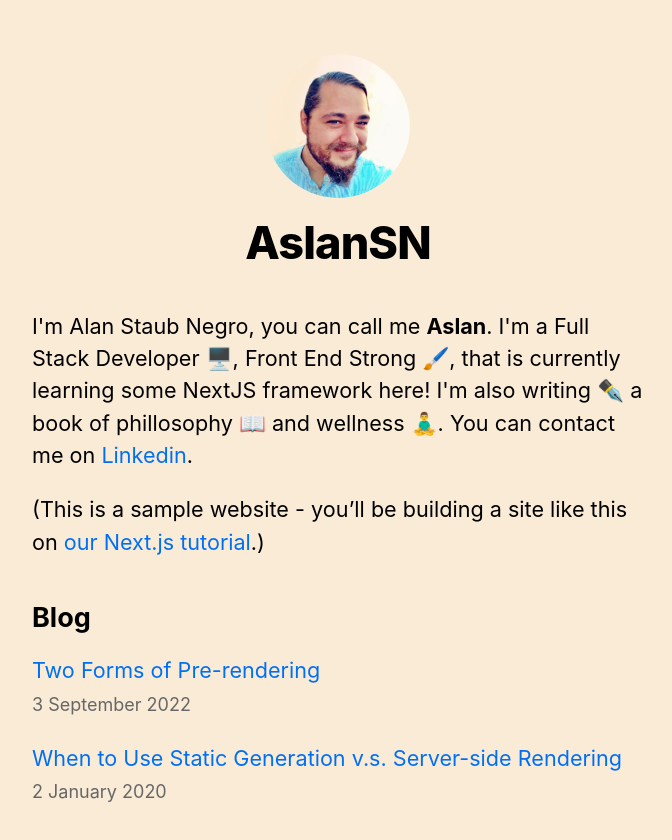
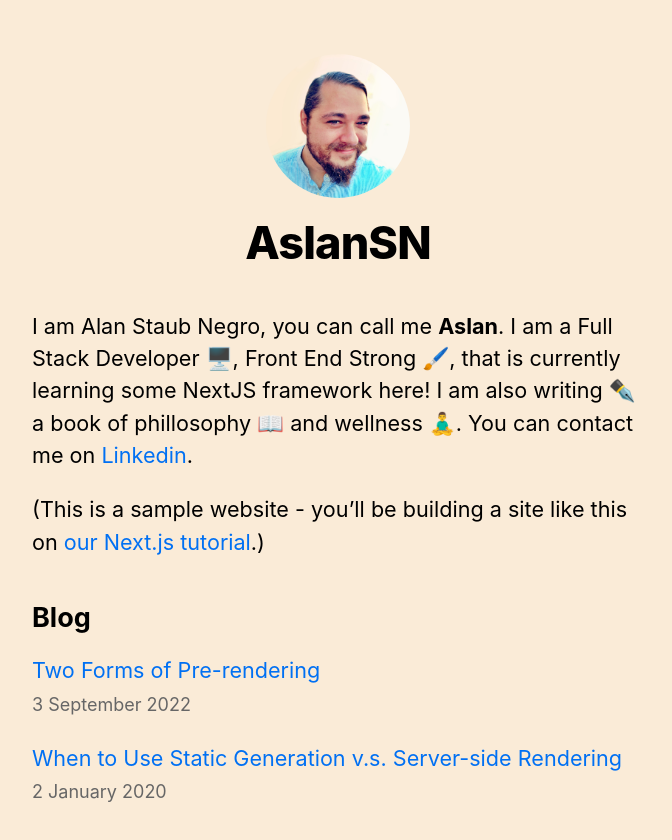
Before and after one commit to AslanSN/learning-Nextjs, a Next.js app: page / in a window 1280 px wide. Shown: the top 840 px of the page, without its empty margins (302-974 px from the left). Built offline with nearby package versions, Linux system fonts and the light colour scheme.

Commit message:
index refix

```diff
--- a/pages/index.js
+++ b/pages/index.js
@@ -22,9 +22,9 @@ export default function Home({ allPostsData }) {
 			</Head>
 			<section className={utilStyles.headingMd}>
 				<p>
-					I'm Alan Staub Negro, you can call me <b>Aslan</b>. I'm a Full Stack
+					I am Alan Staub Negro, you can call me <b>Aslan</b>. I am a Full Stack
 					Developer 🖥️, Front End Strong 🖌️, that is currently learning some
-					NextJS framework here! I'm also writing ✒️ a book of phillosophy 📖
+					NextJS framework here! I am also writing ✒️ a book of phillosophy 📖
 					and wellness 🧘‍♂️. You can contact me on{' '}
 					<a href='https://www.linkedin.com/in/alanstaubnegro/'>Linkedin</a>.
 				</p>
```
